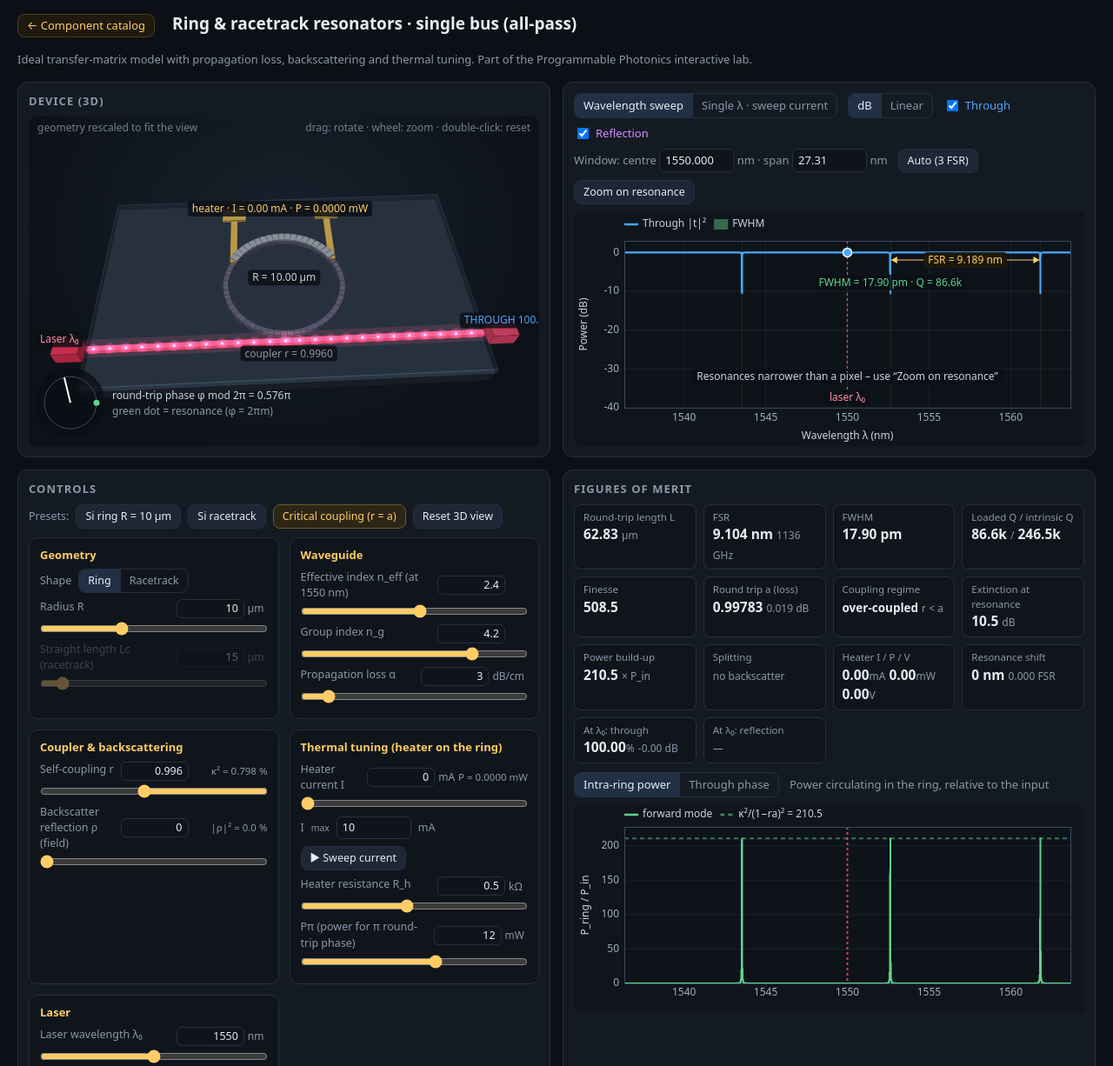
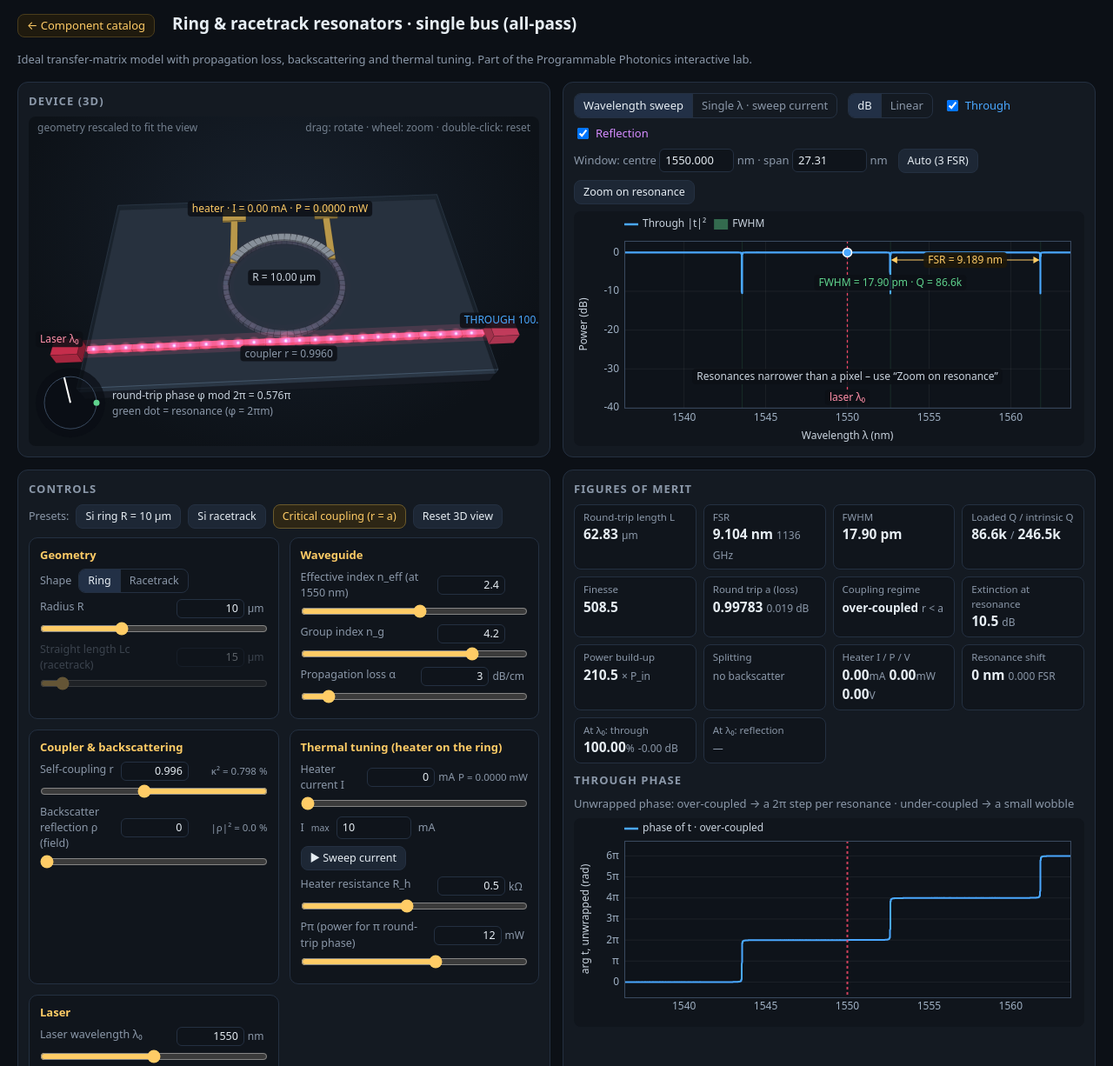
Before and after one commit to JoseRausell/Programmable-Photonics, a plain HTML site: page components/ring.html in a window 1280 px wide. Shown: the top 1226 px of the page at 87% size. Drawn offline with Linux system fonts and the light colour scheme.

Commit message:
Ring: remove intra-ring power plot, keep through phase only
Co-Authored-By: Claude Opus 5.5 <noreply@anthropic.com>
Claude-Session: https://claude.ai/code/session_019xxhecvp9S6x5KhbFDgegX

```diff
--- a/components/ring.html
+++ b/components/ring.html
@@ -132,7 +132,7 @@ a.back{color:#ffcc66;text-decoration:none;font-size:13px;border:1px solid #4a3d1
     <h2>Figures of merit</h2>
     <div class="readouts" id="ro"></div>
     <div class="toolbar" style="margin-top:4px">
-      <div class="seg" id="segP2"><button data-v="pow" class="on">Intra-ring power</button><button data-v="phase">Through phase</button></div>
+      <h2 style="margin:0">Through phase</h2>
       <span id="p2note"></span>
     </div>
     <canvas id="cP2"></canvas>
@@ -203,7 +203,7 @@ const clamp = (v, a, b) => Math.min(b, Math.max(a, v));
 const S = {
   shape: 'ring', R: 10, Lc: 15, neff: 2.4, ng: 4.2, loss: 3, r: 0.997, rho: 0,
   Rh: 0.5, Ppi: 12, I: 0, Imax: 10, lam0: 1550, lamC: 1550, span: null,
-  mode: 'lam', ymode: 'db', xI: 'I', showT: true, showR: true, p2: 'pow', playing: false, hover: null
+  mode: 'lam', ymode: 'db', xI: 'I', showT: true, showR: true, p2: 'phase', playing: false, hover: null
 };
 let dirty = true, geoDirty = true;
 
```
